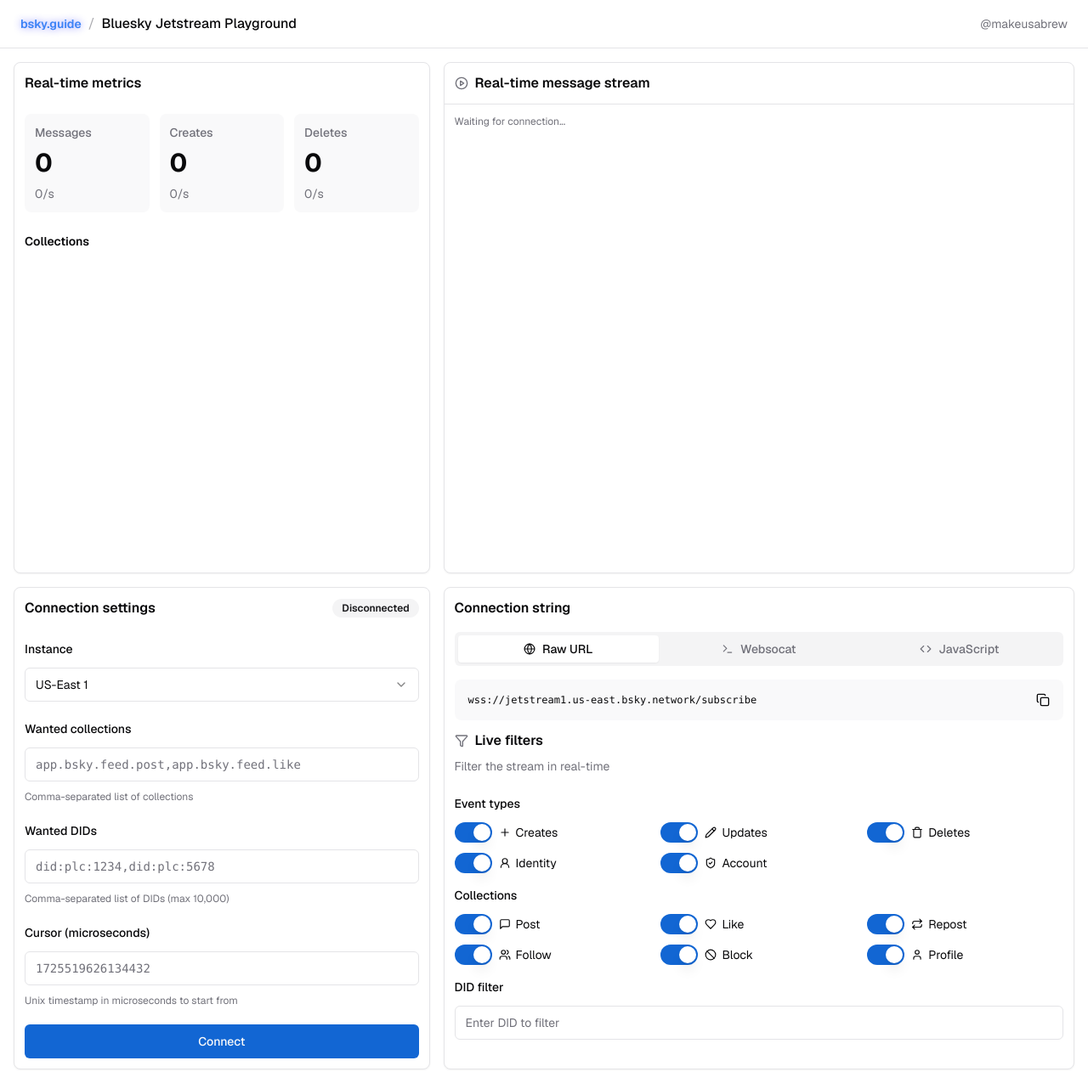
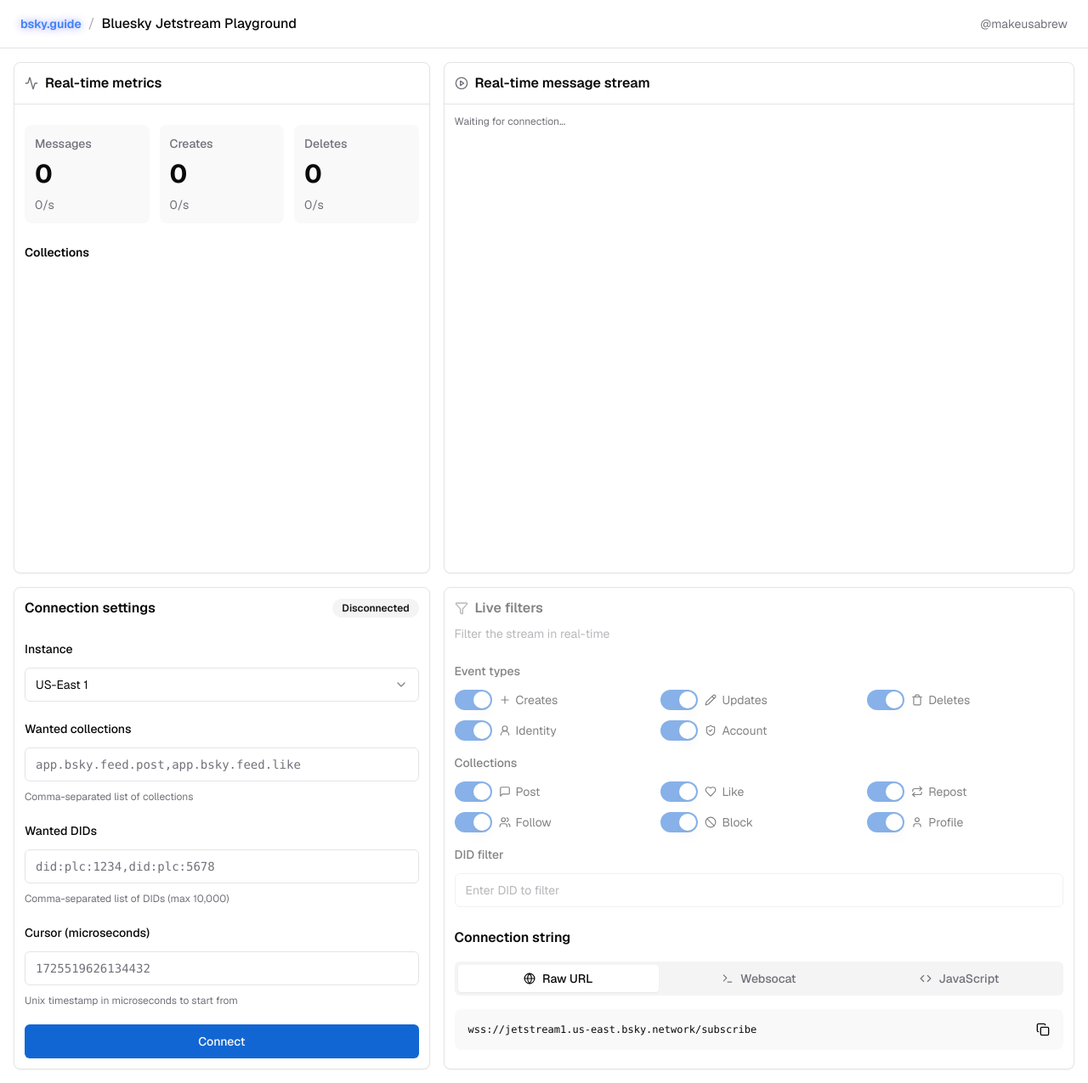
Before and after one commit to makeusabrew/playground.bsky.guide, a Next.js app: page / in a window 1280 px wide. Shown: the whole page at 85% size. Built offline with nearby package versions, Linux system fonts and the light colour scheme.

Commit message:
heading work

```diff
--- a/app/page.tsx
+++ b/app/page.tsx
@@ -112,8 +112,8 @@
               />
             </Card>
             <Card className="md:col-span-3">
+              <LiveFilters filters={filters} onFiltersChange={setFilters} disabled={!isConnected} />
               <ConnectionString options={connectionOptions} />
-              <LiveFilters filters={filters} onFiltersChange={setFilters} />
             </Card>
           </div>
         </div>
--- a/components/live-filters.tsx
+++ b/components/live-filters.tsx
@@ -51,9 +51,10 @@
 interface LiveFiltersProps {
   filters: FilterOptions
   onFiltersChange: (filters: FilterOptions) => void
+  disabled: boolean
 }
 
-export default function LiveFilters({ filters, onFiltersChange }: LiveFiltersProps) {
+export default function LiveFilters({ filters, onFiltersChange, disabled }: LiveFiltersProps) {
   const updateFilter = <K extends keyof FilterOptions>(key: K, value: FilterOptions[K]) => {
     onFiltersChange({
       ...filters,
@@ -62,7 +63,7 @@
   }
 
   return (
-    <div className="px-3">
+    <div className={`p-3 ${disabled ? 'opacity-50' : ''}`}>
       <div className="space-y-6">
         <div className="space-y-2">
           <h2 className="font-semibold flex items-center gap-2">
--- a/components/metrics-display.tsx
+++ b/components/metrics-display.tsx
@@ -2,7 +2,7 @@
 import { JetstreamMetrics } from '@/lib/playground/jetstream/types'
 import { Badge } from './ui/badge'
 import { ScrollArea } from './ui/scroll-area'
-
+import { Activity } from 'lucide-react'
 function formatNumber(num: number): string {
   if (num === 0) return '0'
   if (num >= 1000) return `${(num / 1000).toFixed(1)}k`
@@ -24,8 +24,11 @@
   return (
     <div className="p-3">
       <div className="space-y-6">
-        <div className="flex items-center justify-between">
-          <h2 className="font-semibold">Real-time metrics</h2>
+        <div className="flex items-center justify-between border-b pb-3 -mx-3 px-3">
+          <div className="flex items-center gap-2">
+            <Activity size={16} className="text-muted-foreground" />
+            <h2 className="font-semibold">Real-time metrics</h2>
+          </div>
           {metrics.totalMessages > 0 && (
             <Badge variant="outline" className="text-xs">
               Last update: {new Date(metrics.lastUpdate).toLocaleTimeString()}
```
